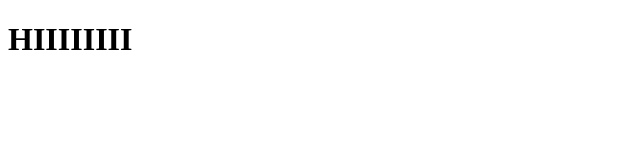
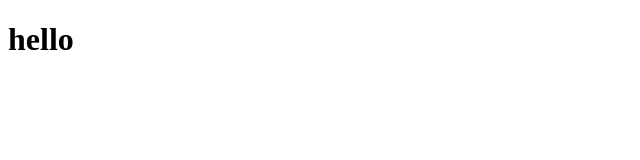
Before and after one commit to Dhunge/class-itp, a plain HTML site: page index.html in a window 1280 px wide. Shown: the whole page, without its empty margins (0-640 px from the left). Drawn offline with Linux system fonts and the light colour scheme.

Commit message:
changed hi to hello

```diff
--- a/index.html
+++ b/index.html
@@ -6,6 +6,6 @@
     <title>Home</title>
 </head>
 <body>
-    <h1>HIIIIIIII</h1>
+    <h1>hello</h1>
 </body>
 </html>
```
